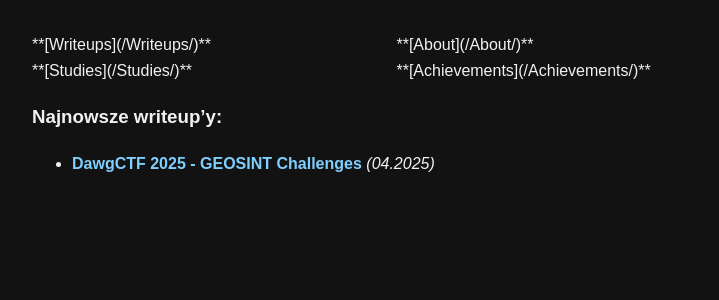
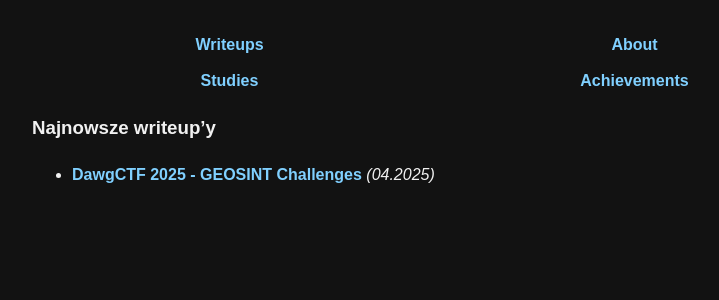
Before and after one commit to mrb3d1/mrb3d1.github.io, a Jekyll site: the page built from index.md, in a window 1280 px wide. Shown: the top 300 px of the page, without its empty margins (208-927 px from the left). Built offline with Jekyll 4.4.1, drawn with Linux system fonts in a browser that asks for light colours.

Commit message:
Update index.md

```diff
--- a/index.md
+++ b/index.md
@@ -2,18 +2,22 @@
 title: "B3d1"
 layout: default
 ---
-<div style="display: inline-block; width: 45%;">
-  **[Writeups](/Writeups/)**
-</div>
-<div style="display: inline-block; width: 45%;">
-  **[About](/About/)**
-</div>
-<div style="display: inline-block; width: 45%;">
-  **[Studies](/Studies/)**
-</div>
-<div style="display: inline-block; width: 45%;">
-  **[Achievements](/Achievements/)**
+
+<div style="display: flex; flex-wrap: wrap; justify-content: space-between; gap: 10px; margin-bottom: 20px;">
+  <div style="flex: 1 1 45%; text-align: center;">
+    <strong><a href="/Writeups/">Writeups</a></strong>
+  </div>
+  <div style="flex: 1 1 45%; text-align: center;">
+    <strong><a href="/About/">About</a></strong>
+  </div>
+  <div style="flex: 1 1 45%; text-align: center;">
+    <strong><a href="/Studies/">Studies</a></strong>
+  </div>
+  <div style="flex: 1 1 45%; text-align: center;">
+    <strong><a href="/Achievements/">Achievements</a></strong>
+  </div>
 </div>
 
-### Najnowsze writeup'y:
+### Najnowsze writeup'y
+
 - **[DawgCTF 2025 - GEOSINT Challenges](/DawgCTF-2025/)** *(04.2025)*
```
